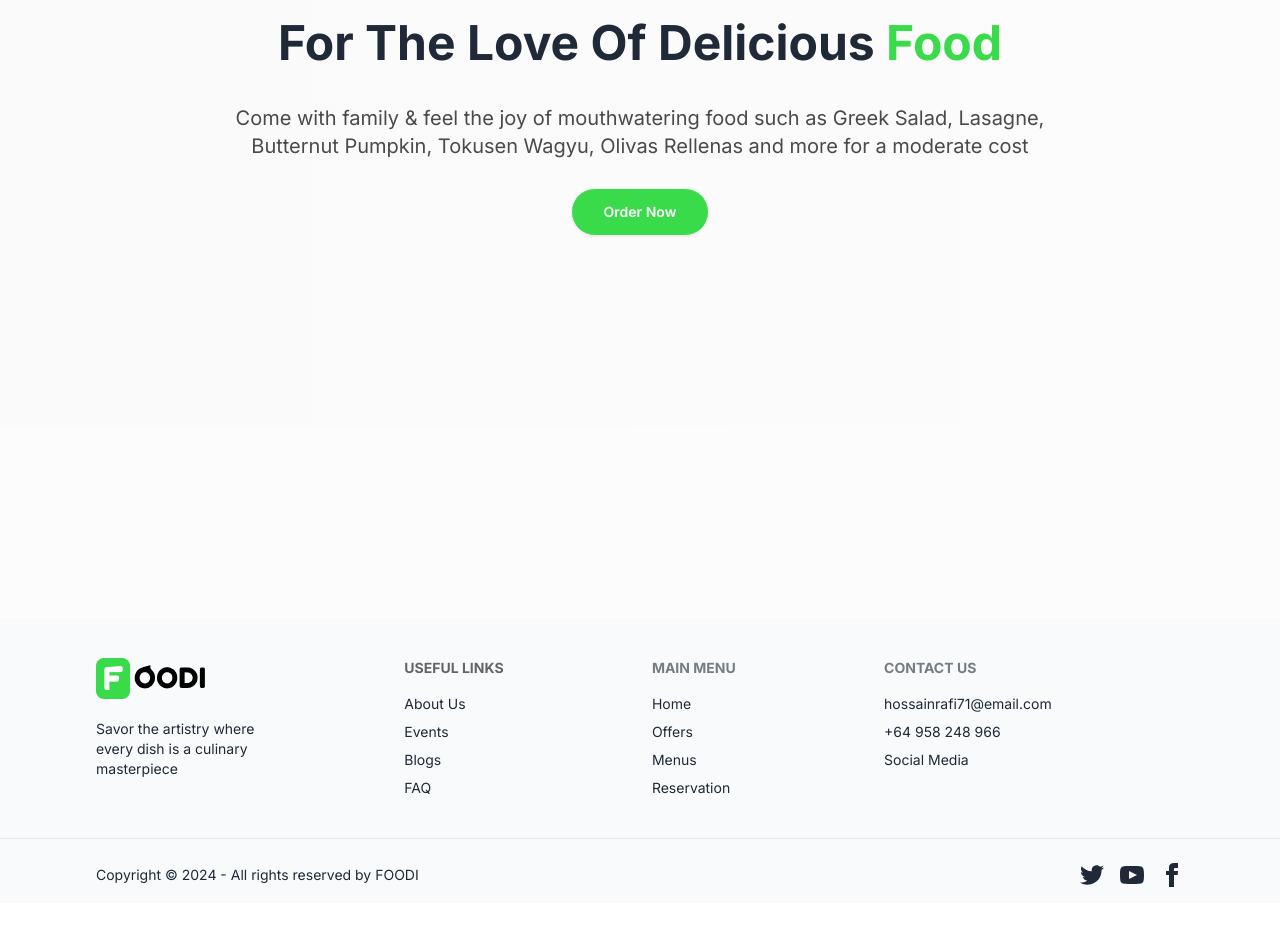
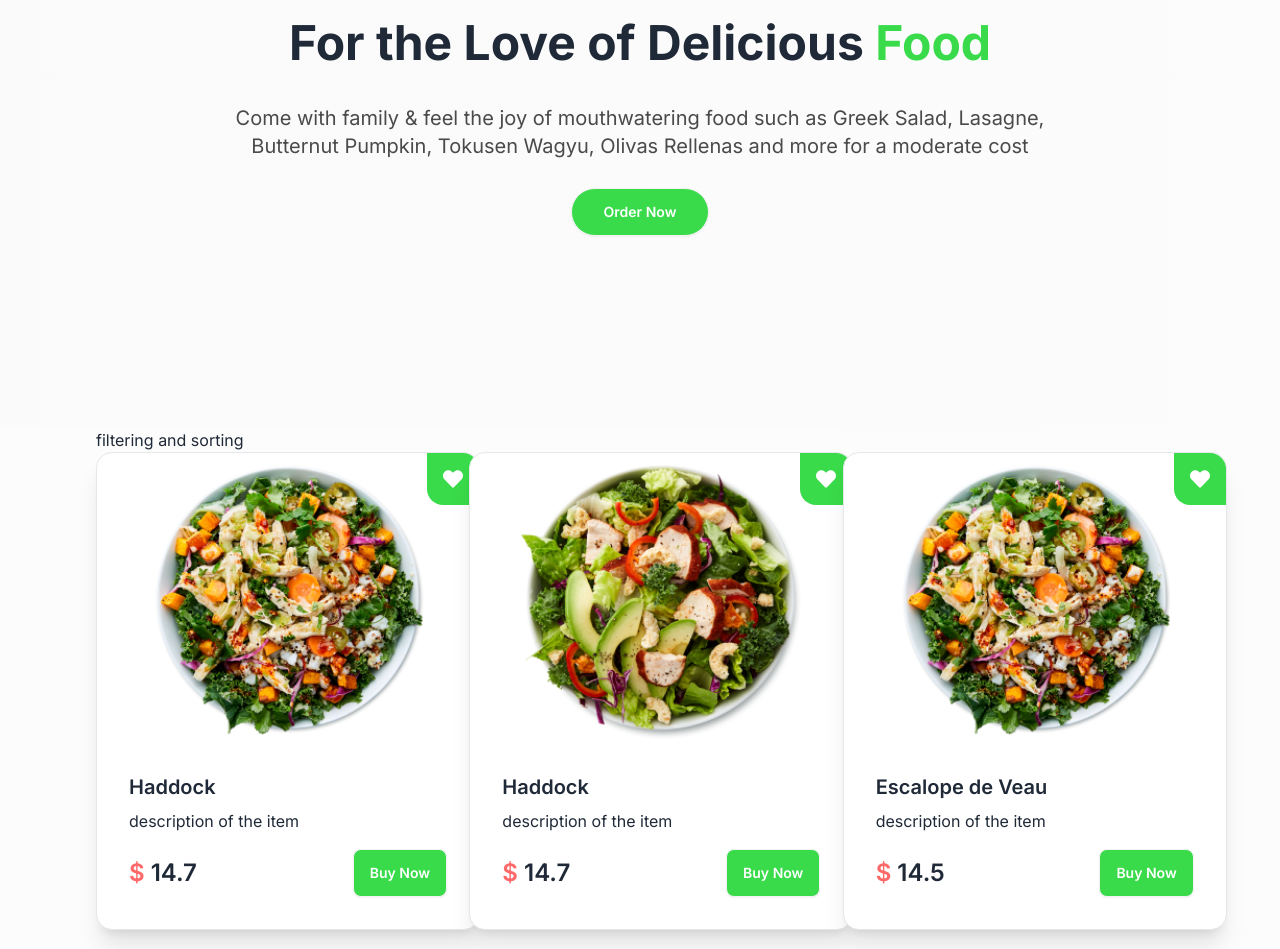
Before and after one commit to HossainRafi/Foodi, a React (Vite) app in the folder foodi-client/: page /menu in a window 1280 px wide. Shown: the part 182-1131 px from the top of the page. Before the commit the page ends 1085 px from the top, so only its background shows below. Built offline with nearby package versions, Linux system fonts and the light colour scheme.

Commit message:
all data load in ui

```diff
--- a/foodi-client/src/pages/shop/Menu.jsx
+++ b/foodi-client/src/pages/shop/Menu.jsx
@@ -1,4 +1,5 @@
 import { useEffect, useState } from "react";
+import { Cards } from "../../components/Cards";
 
 export const Menu = () => {
   const [menu, setMenu] = useState([]);
@@ -63,32 +64,44 @@ export const Menu = () => {
       default:
         break;
     }
+
+    setFilteredItems(sortedItems);
   };
 
   return (
     <div>
       {/* menu banner */}
-      <div className="section-container bg-gradient-to-r from-[#FAFAFA] from-0% to-[#FCFCFC] to-100%">
-        <div className="py-48 flex flex-col justify-center items-center gap-8">
-          {/* text section */}
-          <div className="text-center space-y-7 px-4">
-            <h2 className="text-4xl md:text-5xl font-bold md:leading-snug leading-snug capitalize">
-              for the love of delicious <span className="text-green">food</span>
+      <div className="max-w-screen-2xl container mx-auto xl:px-24 px-4 bg-gradient-to-r from-0% from-[#FAFAFA] to-[#FCFCFC] to-100%">
+        <div className="py-48 flex flex-col items-center justify-center">
+          {/* content */}
+          <div className=" text-center px-4 space-y-7">
+            <h2 className="md:text-5xl text-4xl font-bold md:leading-snug leading-snug">
+              For the Love of Delicious <span className="text-green">Food</span>
             </h2>
-            <p className="md:w-4/5 mx-auto text-xl text-[#4A4A4A]">
+            <p className="text-[#4A4A4A] text-xl md:w-4/5 mx-auto">
               Come with family & feel the joy of mouthwatering food such as
               Greek Salad, Lasagne, Butternut Pumpkin, Tokusen Wagyu, Olivas
               Rellenas and more for a moderate cost
             </p>
-            <button className="btn bg-green px-8 py-3 font-semibold text-white rounded-full capitalize">
-              order now
+            <button className="bg-green font-semibold btn text-white px-8 py-3 rounded-full">
+              Order Now
             </button>
           </div>
         </div>
       </div>
 
       {/* menu category */}
-      <div className="section-container"></div>
+      <div className="section-container">
+        {/* filter btn sorting */}
+        <div>filtering and sorting</div>
+
+        {/* product card */}
+        <div className="grid lg:grid-cols-3 md:grid-cols-2 grid-cols-1 gap-8">
+          {filteredItems.map((item) => (
+            <Cards key={item._id} item={item} />
+          ))}
+        </div>
+      </div>
     </div>
   );
 };
```
